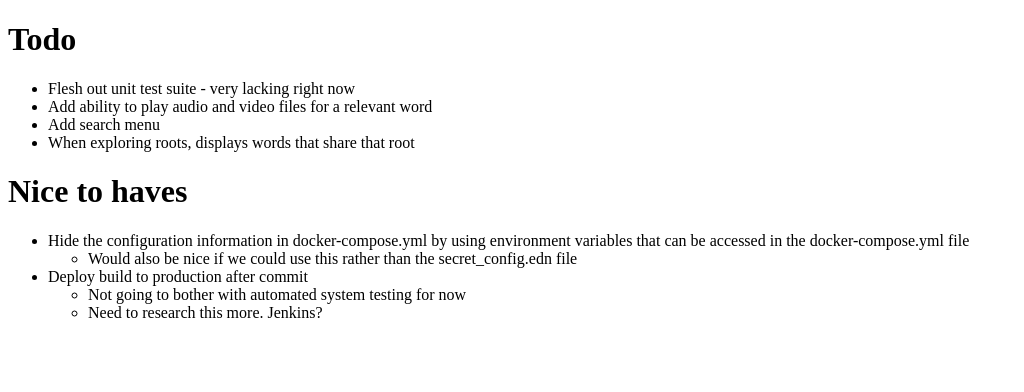
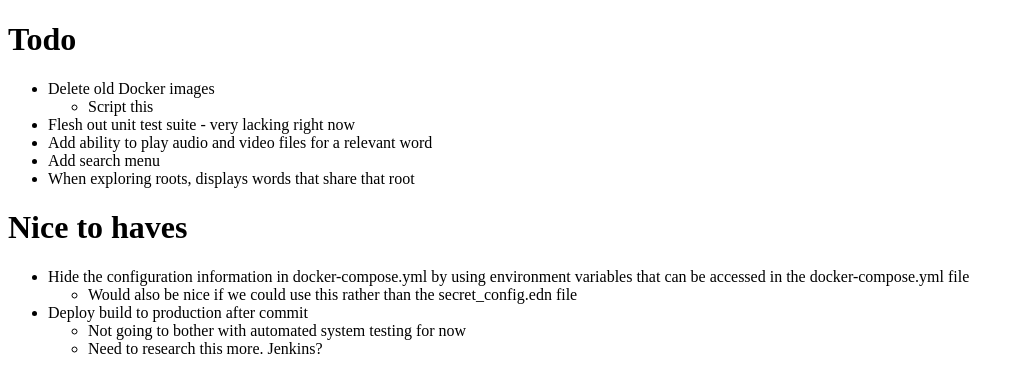
Before and after one commit to chooie/wordroot, a plain HTML site: page notes.html in a window 1280 px wide. Shown: the whole page, without its empty margins (0-1024 px from the left). Drawn offline with Linux system fonts and the light colour scheme.

Commit message:
Switch to latest Debian version. Get Firefox installed in docker container

```diff
--- a/notes.html
+++ b/notes.html
@@ -14,6 +14,11 @@
 <h1 id="todo">Todo</h1>
 
 <ul>
+<li>Delete old Docker images
+
+<ul>
+<li>Script this</li>
+</ul></li>
 <li>Flesh out unit test suite - very lacking right now</li>
 <li>Add ability to play audio and video files for a relevant word</li>
 <li>Add search menu</li>
```
Also changed, not shown: README.html (+5 -1 lines), 3 other files.
